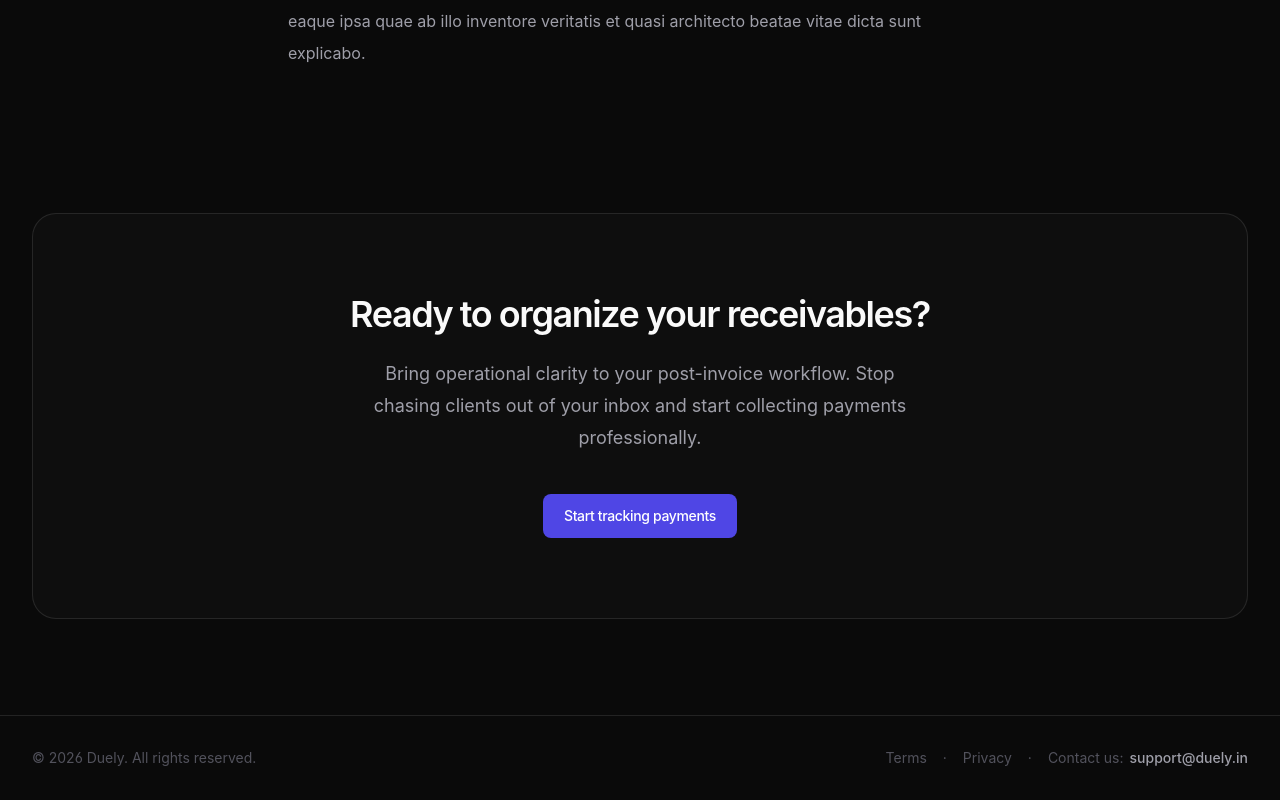
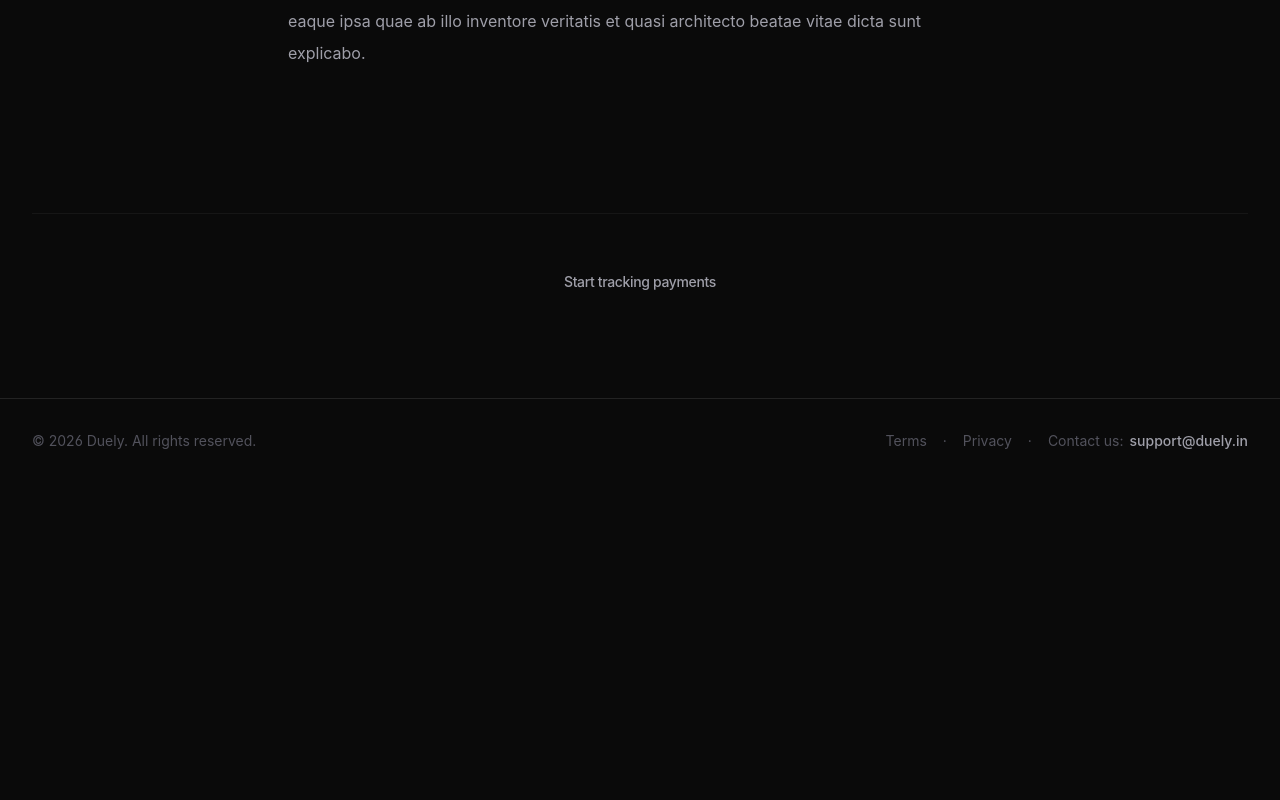
Before and after one commit to AbhishekU05/nudge, a Next.js app: page /article in a window 1280 px wide. Shown: the part 1583-2383 px from the top of the page. After the commit the page ends 2066 px from the top, so only its background shows below. Built offline with nearby package versions, Linux system fonts and the light colour scheme.

Commit message:
changed article template

```diff
--- a/app/article/page.tsx
+++ b/app/article/page.tsx
@@ -108,18 +108,12 @@ export default function ArticleTemplatePage() {
 
         {/* CTA section */}
         <Container className="py-12 pb-24">
-          <div className="rounded-3xl border border-white/10 bg-white/[0.02] px-6 py-16 text-center sm:px-12 sm:py-20 lg:px-16">
-            <h2 className="mx-auto max-w-2xl text-pretty text-3xl font-semibold tracking-[-0.04em] text-zinc-50 sm:text-4xl">
-              Ready to organize your receivables?
-            </h2>
-            <p className="mx-auto mt-6 max-w-xl text-lg leading-8 text-zinc-400">
-              Bring operational clarity to your post-invoice workflow. Stop chasing clients out of your inbox and start collecting payments professionally.
-            </p>
-            <div className="mt-10 flex items-center justify-center gap-4">
-              <Link href="/signup">
-                <Button size="lg">Start tracking payments</Button>
-              </Link>
-            </div>
+          <div className="flex flex-col items-center justify-center border-t border-white/5 pt-12">
+            <Link href="/signup">
+              <Button variant="outline" className="text-zinc-400 hover:text-zinc-100">
+                Start tracking payments
+              </Button>
+            </Link>
           </div>
         </Container>
       </main>
```
